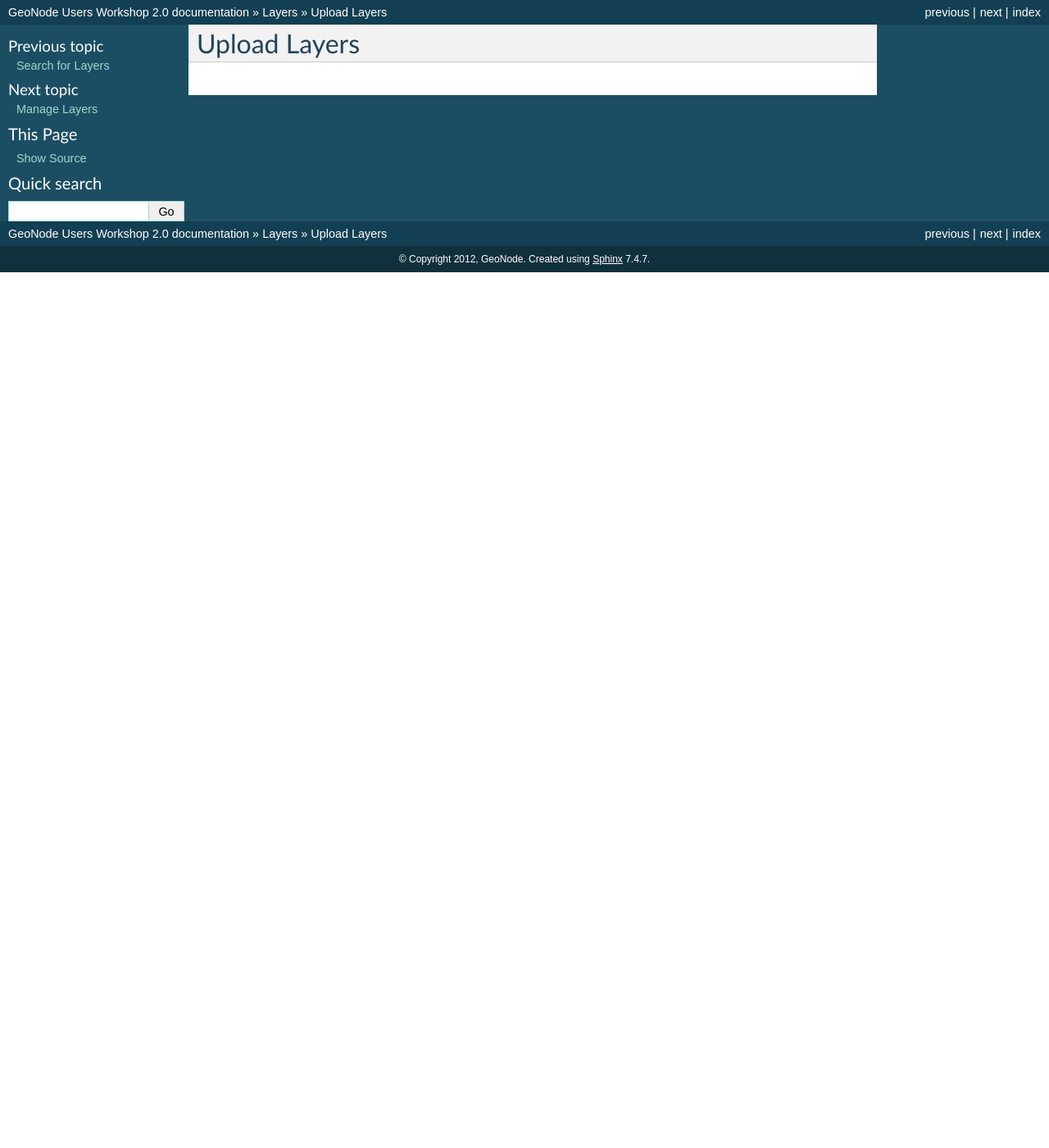
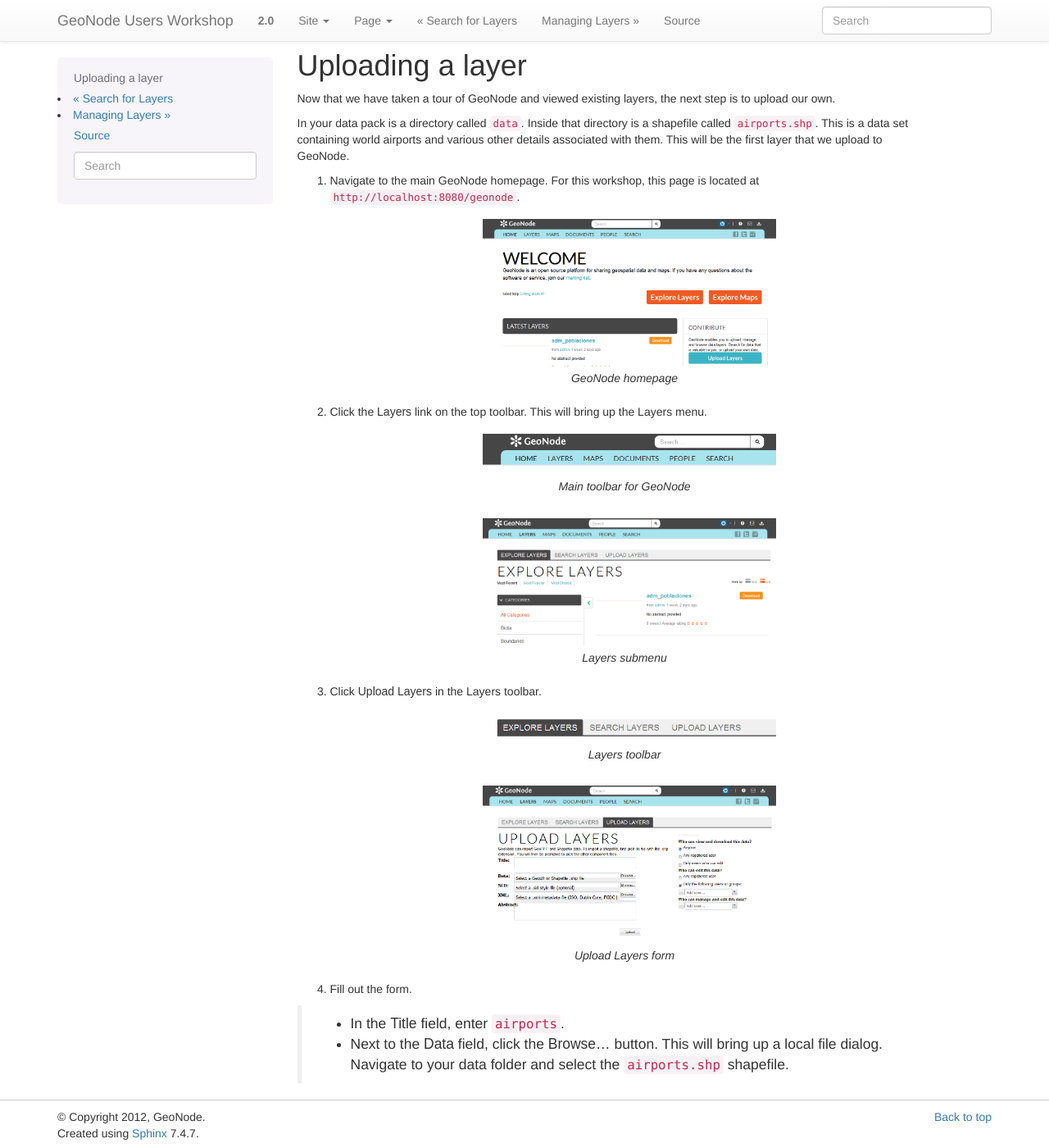
Before and after one commit to lucacasagrande/geonode-workshops, a Sphinx documentation site: the page built from user/source/layers/upload.rst, in a window 1280 px wide and 1400 px high. Shown: the whole window at 82% size. Built offline with Sphinx 7.4.7, drawn with Linux system fonts in a browser that asks for light colours; pages that are not in the unit, such as notebooks, are missing from menus.

Commit message:
Adding content to users section

```diff
--- a/user/source/conf.py
+++ b/user/source/conf.py
@@ -12,6 +12,8 @@
 # serve to show the default.
 
 import sys, os
+
+import sphinx_bootstrap_theme
 
 # If extensions (or modules to document with autodoc) are in another directory,
 # add these directories to sys.path here. If the directory is relative to the
@@ -91,7 +93,8 @@
 
 # The theme to use for HTML and HTML Help pages.  See the documentation for
 # a list of builtin themes.
-html_theme = 'default'
+html_theme = 'bootstrap'
+html_theme_path = sphinx_bootstrap_theme.get_html_theme_path()
 
 # Theme options are theme-specific and customize the look and feel of a theme
 # further.  For a list of options available for each theme, see the
--- a/user/source/layers/upload.rst
+++ b/user/source/layers/upload.rst
@@ -1,2 +1,50 @@
-Upload Layers
-=============
+.. _layers.upload:
+
+Uploading a layer
+=================
+
+Now that we have taken a tour of GeoNode and viewed existing layers, the next step is to upload our own.
+
+In your data pack is a directory called :file:`data`. Inside that directory is a shapefile called :file:`airports.shp`. This is a data set containing world airports and various other details associated with them. This will be the first layer that we upload to GeoNode.
+
+#. Navigate to the main GeoNode homepage. For this workshop, this page is located at ``http://localhost:8080/geonode``.
+
+   .. figure:: img/geonodehome.png
+      :width: 50%
+      :align: center
+
+      *GeoNode homepage*
+
+#. Click the :guilabel:`Layers` link on the top toolbar. This will bring up the Layers menu.
+
+   .. figure:: img/toolbar.png
+      :width: 50%
+      :align: center
+
+      *Main toolbar for GeoNode*
+
+   .. figure:: img/explorelayers.png
+      :width: 50%
+      :align: center
+
+      *Layers submenu*
+
+#. Click :guilabel:`Upload Layers` in the Layers toolbar.
+
+   .. figure:: img/layerstoolbar.png
+      :width: 50%
+      :align: center
+
+      *Layers toolbar*
+
+   .. figure:: img/uploadform.png
+      :width: 50%
+      :align: center
+
+      *Upload Layers form*
+
+#. Fill out the form.
+
+  * In the :guilabel:`Title` field, enter ``airports``.
+
+  * Next to the :guilabel:`Data` field, click the :guilabel:`Browse...` button. This will bring up a local file dialog. Navigate to your data folder and select the :file:`airports.shp` shapefile.
```
Also changed, not shown: user/source/layers/explore.rst (+14 -0 lines), user/source/layers/info.rst (+8 -0 lines), user/source/layers/manage.rst (+22 -2 lines), user/source/layers/search.rst (+8 -0 lines), user/source/layers/img/explorelayers.png (added), user/source/layers/img/geonodehome.png (added), user/source/layers/img/layereditdropdown.png (added), user/source/layers/img/layerexplore.png (added), user/source/layers/img/layerinfo.png (added), user/source/layers/img/layermetadata.png (added), user/source/layers/img/layerpermissions.png (added), user/source/layers/img/layersearch.png (added), user/source/layers/img/layerstoolbar.png (added), user/source/layers/img/toolbar.png (added), 1 more files.
